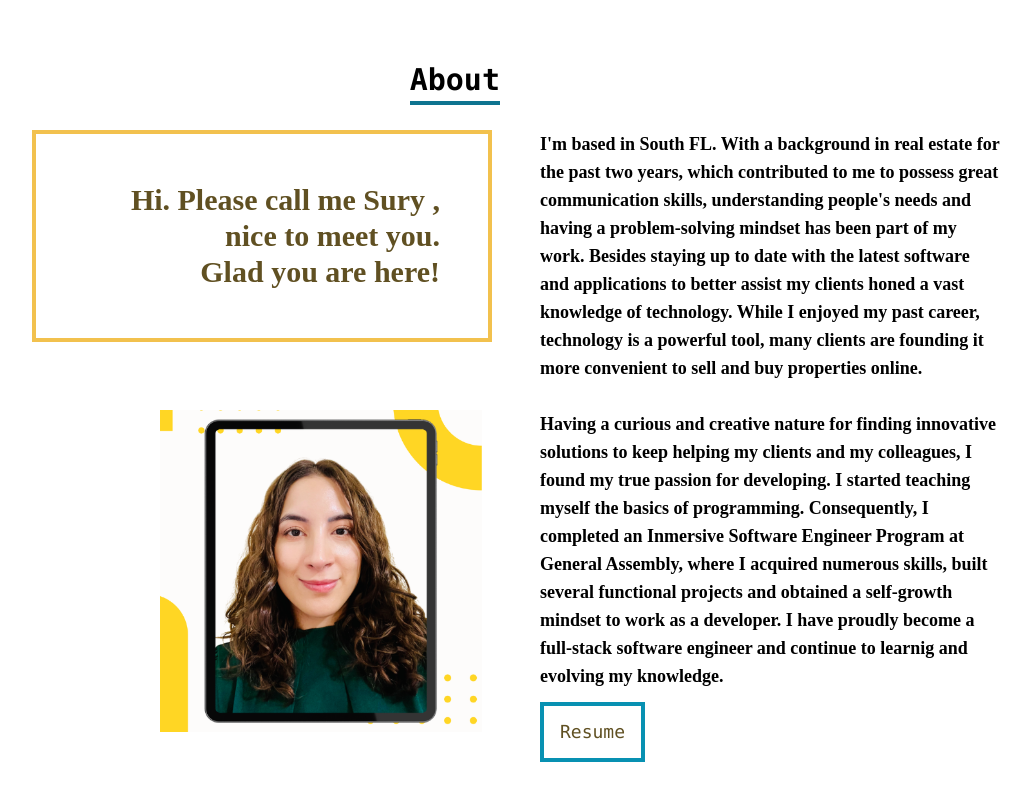
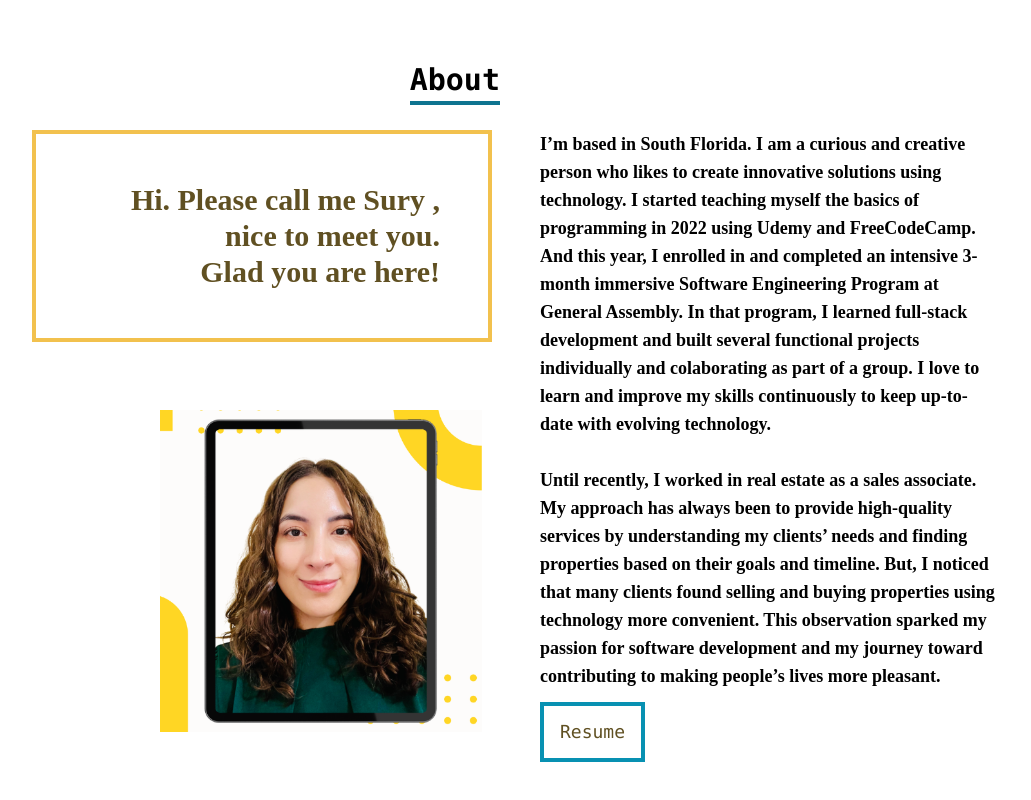
Before and after one commit to surysanchez/surysanchezportfolio, a React (Create React App) app: page / in a window 1280 px wide. Shown: the part 830-1630 px from the top of the page, without its empty margins (124-1155 px from the left). Built offline with nearby package versions, Linux system fonts and the light colour scheme.

Commit message:
update about section

```diff
--- a/src/components/About.jsx
+++ b/src/components/About.jsx
@@ -36,24 +36,24 @@ export default function About() {
               className="sm:text-sm font-bold md:text-xl text-[#705022]"
             > */}
             <p className="sm:text-sm font-bold md:text-[17px]  lg:text-lg">
-              I'm based in South FL. With a background in real estate for the
-              past two years, which contributed to me to possess great
-              communication skills, understanding people's needs and having a
-              problem-solving mindset has been part of my work. Besides staying
-              up to date with the latest software and applications to better
-              assist my clients honed a vast knowledge of technology. While I
-              enjoyed my past career, technology is a powerful tool, many
-              clients are founding it more convenient to sell and buy properties
-              online. <br /> <br />
-              Having a curious and creative nature for finding innovative
-              solutions to keep helping my clients and my colleagues, I found my
-              true passion for developing. I started teaching myself the basics
-              of programming. Consequently, I completed an Inmersive Software
-              Engineer Program at General Assembly, where I acquired numerous
-              skills, built several functional projects and obtained a
-              self-growth mindset to work as a developer. I have proudly become
-              a full-stack software engineer and continue to learnig and
-              evolving my knowledge.
+              I’m based in South Florida. I am a curious and creative person who
+              likes to create innovative solutions using technology. I started
+              teaching myself the basics of programming in 2022 using Udemy and
+              FreeCodeCamp. And this year, I enrolled in and completed an
+              intensive 3-month immersive Software Engineering Program at
+              General Assembly. In that program, I learned full-stack
+              development and built several functional projects individually and
+              colaborating as part of a group. I love to learn and improve my
+              skills continuously to keep up-to-date with evolving technology.{" "}
+              <br /> <br />
+              Until recently, I worked in real estate as a sales associate. My
+              approach has always been to provide high-quality services by
+              understanding my clients’ needs and finding properties based on
+              their goals and timeline. But, I noticed that many clients found
+              selling and buying properties using technology more convenient.
+              This observation sparked my passion for software development and
+              my journey toward contributing to making people’s lives more
+              pleasant.
             </p>
             <button className="text-lg group font-mono text-[#605022] max-w-[700px] border-4 border-cyan-600 px-4 py-3 my-3 flex items-center hover:bg-[#F2C14E] hover:border-[#F2C14E] ">
               <a
```
